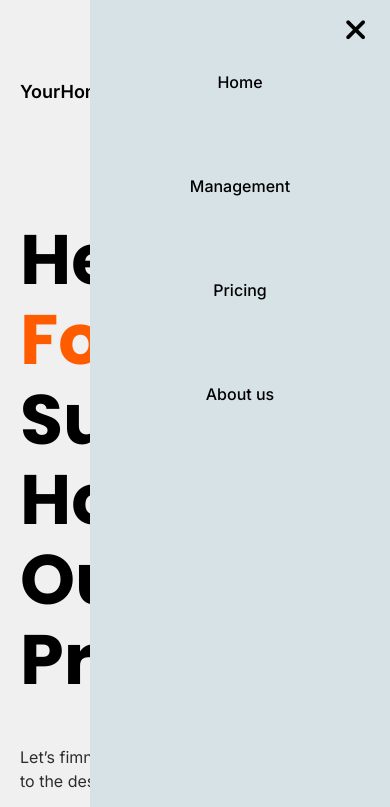
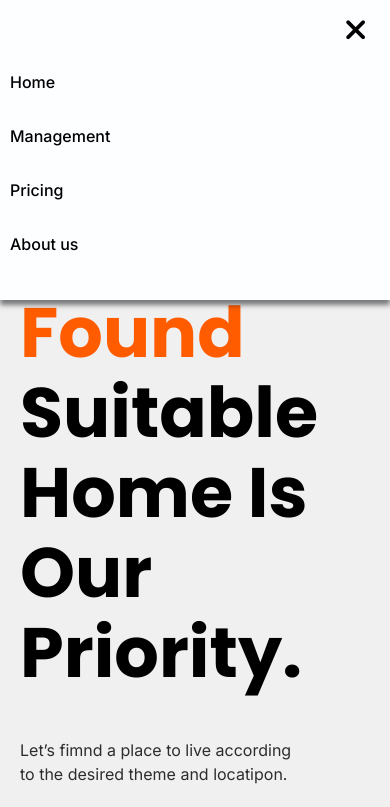
Before and after one commit to tranchi0120/YourHome-html-css-js, a website: page index.html in a window 390 px wide. Both pictures are taken after a click on the icon 356 px from the left and 91 px from the top of the page. Shown: the top 807 px of the page. Drawn offline with nearby package versions, Linux system fonts and the light colour scheme.

Commit message:
update menubar

```diff
--- a/index.html
+++ b/index.html
@@ -22,7 +22,7 @@
 </head>
 
 <body>
-  <section class="main ">
+  <section class="main">
     <header class="header ">
       <div class="container">
         <div class="header-top">
@@ -41,9 +41,11 @@
               <a href="#" class="menu-link">About us</a>
             </li>
           </ul>
-          <button class=" btn "> Sign Up </button>
-          <i class="menu-open fa-solid fa-bars"></i>
-          <i class="menu-close fa-solid fa-xmark"></i>
+          <div class="header-button">
+            <button class="btn"> Sign Up </button>
+            <i class="menu-open fa-solid fa-bars"></i>
+            <i class="menu-close fa-solid fa-xmark"></i>
+          </div>
         </div>
         <div class="header-bottom">
           <div class="header-bottom-text">
--- a/js/main.js
+++ b/js/main.js
@@ -76,15 +76,18 @@ initRating('.personal-box-star', '.personal-icon');
 const showMenu = document.querySelector('.menu-open')
 const menu = document.querySelector('.menu')
 const closeMenu = document.querySelector('.menu-close')
+const main = document.querySelector('.main')
 
 showMenu.onclick = function () {
   menu.classList.add('show')
-
-
-  closeMenu.style.display = 'flex'
+  closeMenu.style.opacity = '1'
+  main.classList.add('blur')
 }
 
 closeMenu.onclick = function () {
   menu.classList.remove('show')
-   closeMenu.style.display = 'none'
+  closeMenu.style.opacity = '0'
+  main.classList.remove('blur')
+
+
 }
--- a/sass/_global.scss
+++ b/sass/_global.scss
@@ -46,14 +46,14 @@ a {
 }
 
 
-// @media screen and (max-width: 1023px) and (min-width: 740px) {
-//   .container {
-//     padding: 0 20px !important;
-//   }
-// }
 
 @media screen and (max-width: 1024px) {
   .container {
     padding: 0 20px !important;
   }
+
+  .btn {
+    width: 100px;
+    height: 40px;
+  }
 }
--- a/sass/_header.scss
+++ b/sass/_header.scss
@@ -121,6 +121,12 @@
   }
 
 
+  &-button {
+    display: flex;
+    gap: 20px;
+    align-items: center;
+  }
+
 
 
 }
--- a/sass/_menu.scss
+++ b/sass/_menu.scss
@@ -2,23 +2,27 @@
 
 .menu {
   display: flex;
-  align-items: center;
+  // align-items: center;
   gap: 42px;
 
-  &-open,
-  &-close {
+  &-open {
     display: none;
     font-size: 30px;
     color: #000000;
     cursor: pointer;
-    transition: all 0.5s ease-in-out;
+
   }
 
   &-close {
-    z-index: 10000;
+    z-index: 1000;
     right: 25px;
     position: fixed;
-    top: 15px
+    top: 15px;
+    opacity: 0;
+    cursor: pointer;
+    transition: all 1.2s ease-in-out;
+    font-size: 30px;
+
   }
 
 
@@ -50,14 +54,16 @@
     left: 0;
     transform: scaleX(0);
     transition: transform 0.7s ease-in-out;
+    transform-origin: left;
 
   }
 
   &-item:hover::before {
+    transform: scaleX(1);
 
-    transform: scaleX(1);
-    transform-origin: left;
   }
+
+
 
 
 
@@ -67,17 +73,19 @@
   position: fixed;
   top: 0;
   right: 0;
-  bottom: 0;
-  width: 300px;
+  left: 0;
+  height: 500px;
+  width: 100%;
   background-color: #d7e2e7;
   transform-origin: right;
   gap: 20px;
   flex-direction: column;
   padding: 70px;
-  transform: translateX(100%);
+  transform: translateY(-100%);
   transition: transform 0.8s ease-in-out;
-  display: none;
   z-index: 100;
+  justify-content: flex-start;
+  gap: 80px;
 }
 
 .coating {
@@ -88,6 +96,17 @@
   left: 0;
   background-color: rgba(0, 0, 0, 0.3);
 
+}
+
+.blur {
+  position: fixed;
+  top: 0;
+  left: 0;
+  right: 0;
+  bottom: 0;
+  width: 100%;
+  height: 100%;
+  background-color: rgba(0, 0, 0, 0.2);
 }
 
 @media screen and (max-width: 1024px) and (min-width: 768px) {
@@ -102,22 +121,33 @@
 
 @media screen and (max-width: 739px) {
   .menu {
-    display: none;
+    position: fixed;
+    top: 0;
+    right: 0;
+    left: 0;
+    height: 300px;
+    width: 100%;
+    background-color: #fdfeff;
+    transform-origin: right;
+    gap: 20px;
+    flex-direction: column;
+    padding: 70px 10px;
+    transform: translateY(-150%);
+    transition: transform 0.8s ease-in-out;
+    z-index: 100;
+    justify-content: flex-start;
+    gap: 30px;
+    box-shadow: 0 5px 5px rgba(0, 0, 0, 0.5);
 
     &-open {
       display: block;
-
     }
-
-
   }
 
   .show {
-    justify-content: flex-start;
     display: flex;
-    align-items: center;
-    gap: 80px;
-    transform: translateX(0);
+    transform: translateY(0);
+  }
 
-  }
+
 }
```
Also changed, not shown: css/style.css, 1 other file.
